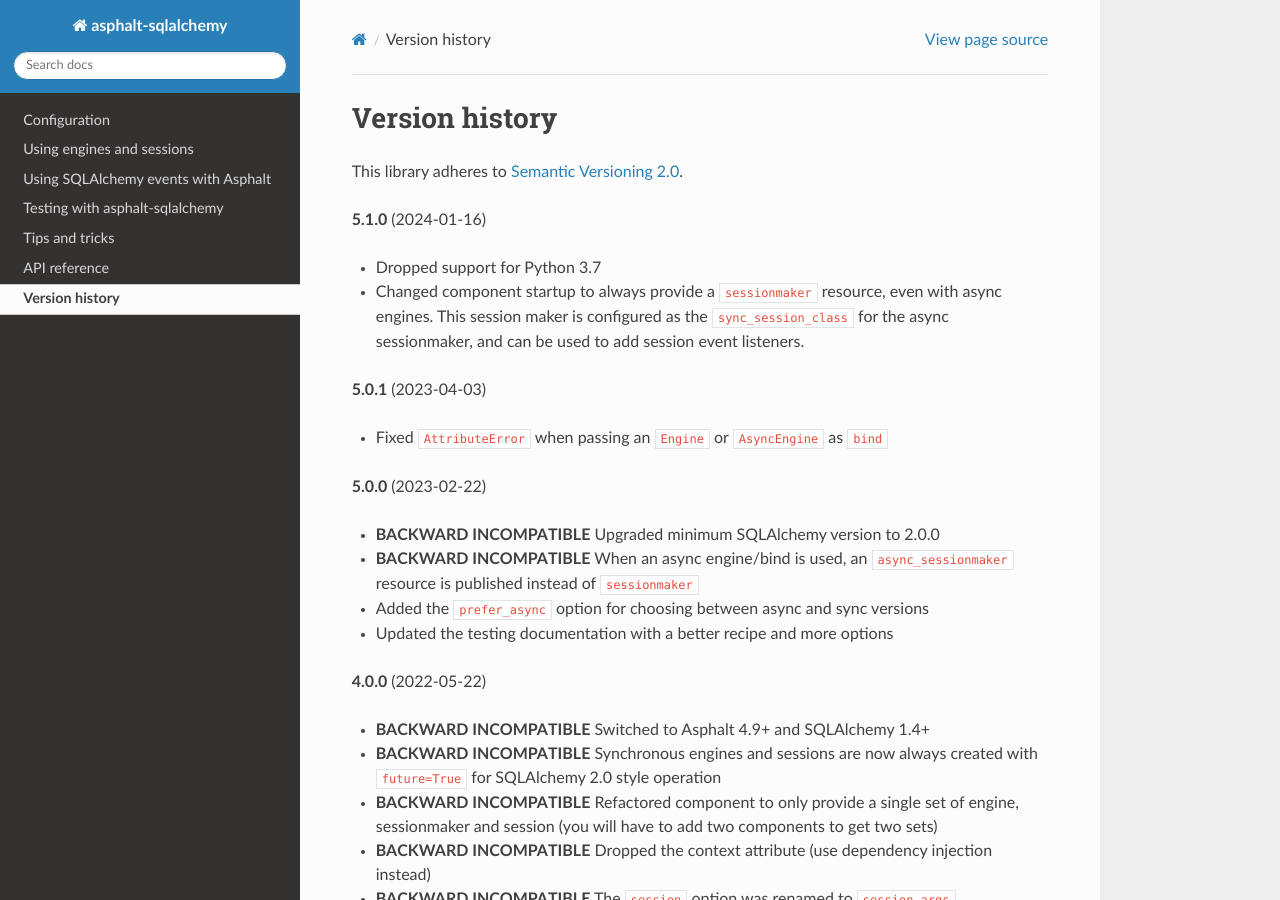
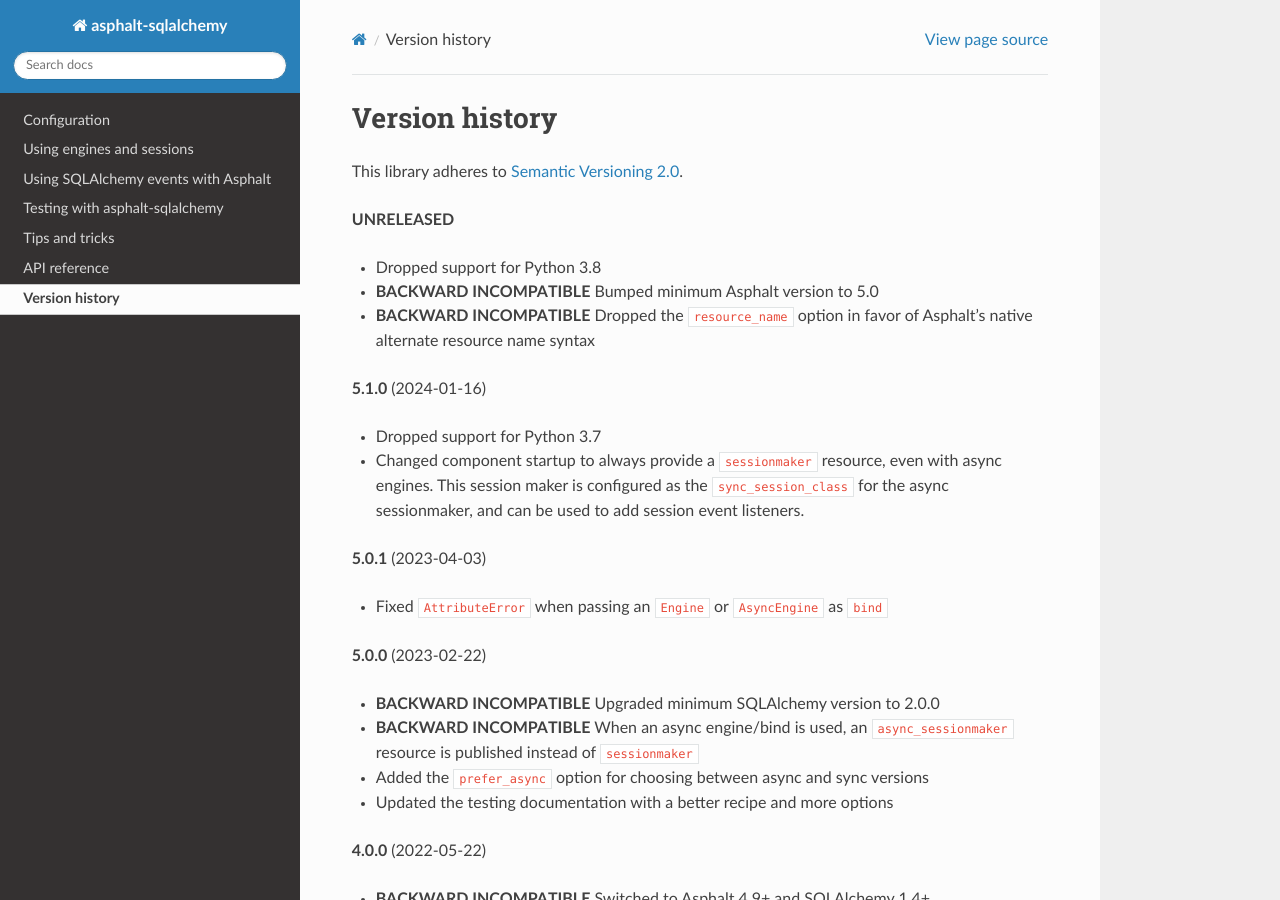
Before and after one commit to asphalt-framework/asphalt-sqlalchemy, a Sphinx documentation site: the page built from docs/versionhistory.rst, in a window 1280 px wide and 900 px high. Built offline with Sphinx 7.4.7 and the Read the Docs theme 3.1.0, drawn with Linux system fonts in a browser that asks for light colours; the version number could not be read and is left out.

Commit message:
Updated the changelog

```diff
--- a/docs/versionhistory.rst
+++ b/docs/versionhistory.rst
@@ -2,6 +2,13 @@
 ===============
 
 This library adheres to `Semantic Versioning 2.0 <http://semver.org/>`_.
+
+**UNRELEASED**
+
+- Dropped support for Python 3.8
+- **BACKWARD INCOMPATIBLE** Bumped minimum Asphalt version to 5.0
+- **BACKWARD INCOMPATIBLE** Dropped the ``resource_name`` option in favor of Asphalt's
+  native alternate resource name syntax
 
 **5.1.0** (2024-01-16)
 
```
